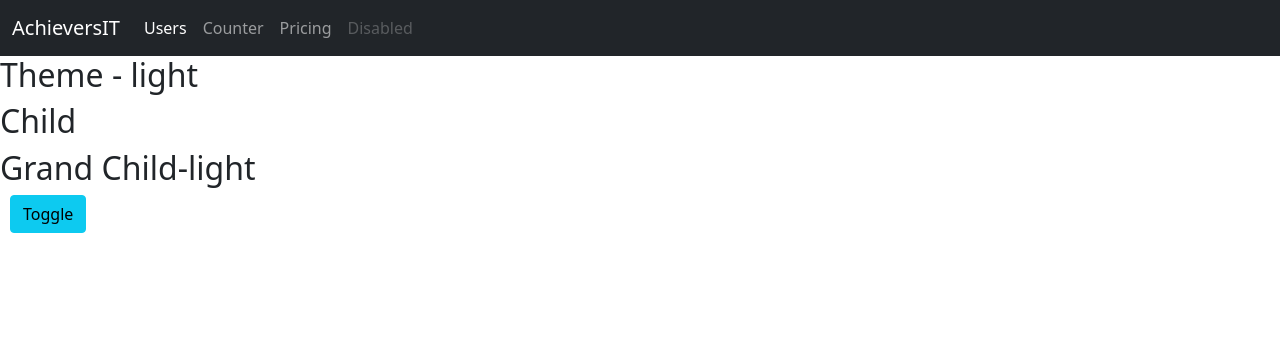
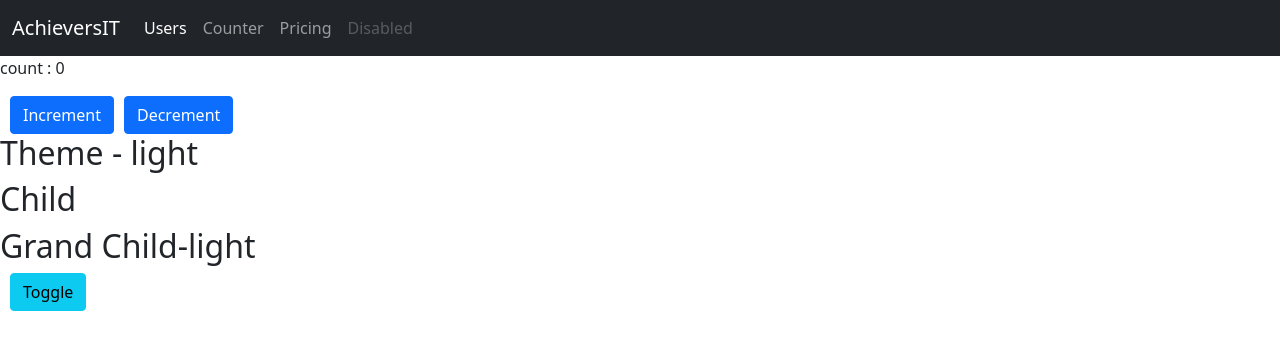
Before and after one commit to siva-vadlamuri/ait-13102021-reactjs, a React (Create React App) app: page /reducer in a window 1280 px wide. Shown: the top 350 px of the page. Built offline with nearby package versions, Linux system fonts and the light colour scheme.

Commit message:
useReducer

```diff
--- a/src/Components/Routing/Routing.js
+++ b/src/Components/Routing/Routing.js
@@ -3,6 +3,7 @@ import { Routes, Route } from "react-router-dom";
 import ContactUs from "../ContactUs/ContactUs";
 import Counter from "../hooks/Counter";
 import Pagination from "../hooks/Pagination";
+import ReducerHook from "../hooks/ReducerHook/ReducerHook";
 // import Pagination from "../Pagination/Pagination";
 
 export default class Routing extends Component {
@@ -15,6 +16,7 @@ export default class Routing extends Component {
           <Route path="/contactUs" element={<ContactUs />} />
           <Route path="/users" element={<Pagination />} />
           <Route path="/counter" element={<Counter />} />
+          <Route path="/reducer" element={<ReducerHook />} />
         </Routes>
       </div>
     );
--- /dev/null
+++ b/src/Components/hooks/ReducerHook/ActionType.js
@@ -0,0 +1,4 @@
+export const ACTION_TYPES = {
+  INCREMENT: "INCREMENT",
+  DECREMENT: "DECREMENT",
+};
--- /dev/null
+++ b/src/Components/hooks/ReducerHook/IncrementAction.js
@@ -0,0 +1,14 @@
+import { ACTION_TYPES } from "./ActionType";
+
+export const incrementTheCount = (num) => {
+  return {
+    type: ACTION_TYPES.INCREMENT,
+    payload: num,
+  };
+};
+export const decrementTheCount = (num) => {
+  return {
+    type: ACTION_TYPES.DECREMENT,
+    payload: num,
+  };
+};
--- /dev/null
+++ b/src/Components/hooks/ReducerHook/ReducerHook.js
@@ -0,0 +1,41 @@
+import { useReducer } from "react";
+import { ACTION_TYPES } from "./ActionType";
+import { decrementTheCount, incrementTheCount } from "./IncrementAction";
+
+function ReducerHook() {
+  const reducer = (currentState, action) => {
+    switch (action.type) {
+      case ACTION_TYPES.INCREMENT:
+        console.log(currentState);
+        return { count: currentState.count + action.payload };
+      case ACTION_TYPES.DECREMENT:
+        return { count: currentState.count - action.payload };
+      default:
+        return currentState;
+    }
+  };
+  const [state, dispatch] = useReducer(reducer, { count: 0 });
+  return (
+    <div>
+      <p>count : {state.count}</p>
+      <button
+        className="btn btn-primary"
+        onClick={() => {
+          dispatch(incrementTheCount(10));
+        }}
+      >
+        Increment
+      </button>
+      <button
+        className="btn btn-primary"
+        onClick={() => {
+          dispatch(decrementTheCount(10));
+        }}
+      >
+        Decrement
+      </button>
+    </div>
+  );
+}
+
+export default ReducerHook;
--- a/src/Components/hooks/context/GrandChild.js
+++ b/src/Components/hooks/context/GrandChild.js
@@ -4,6 +4,9 @@ import { ThemeContext } from "../../../App";
 
 function GrandChild() {
   const { theme, setTheme } = useContext(ThemeContext);
+  const toggleTheme = () => {
+    setTheme(theme === "light" ? "dark" : "light");
+  };
   //   console.log(data);
   return (
     <div>
@@ -11,7 +14,7 @@ function GrandChild() {
       <button
         className="btn btn-info"
         onClick={() => {
-          setTheme("dark");
+          toggleTheme();
         }}
       >
         Toggle
```
